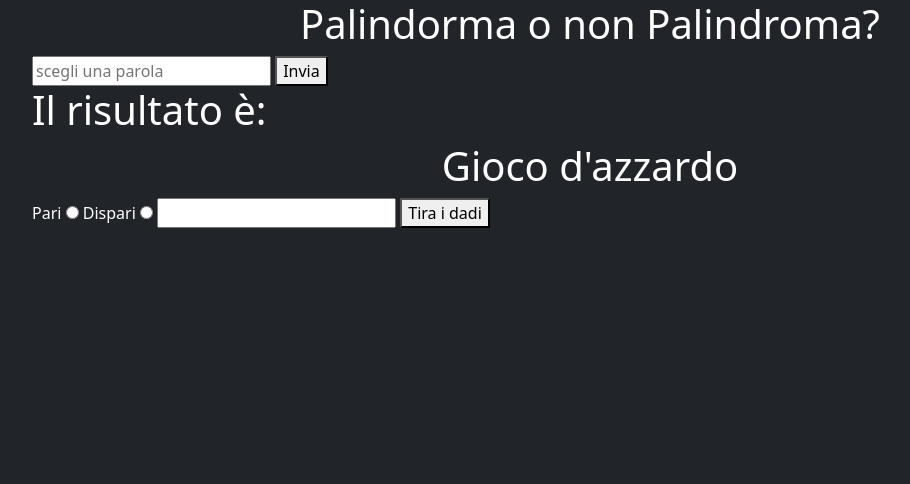
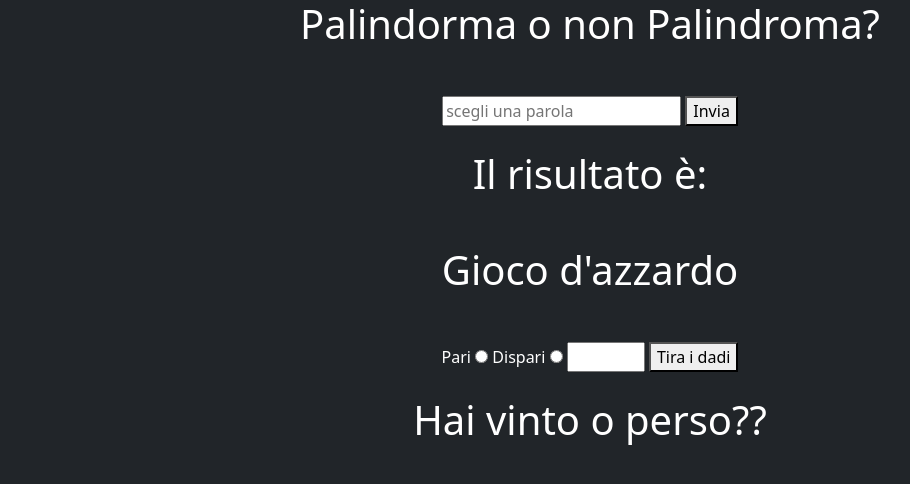
Before and after one commit to NicholasBuiatti/js-paliedispari, a plain HTML site: page index.html in a window 1280 px wide. Shown: the whole page, without its empty margins (50-960 px from the left). Drawn offline with nearby package versions, Linux system fonts and the light colour scheme.

Commit message:
fixato un paio di risposte sull'innerHTML e sistemazione del layout (molto brutto ma non ho fantasia)

```diff
--- a/index.html
+++ b/index.html
@@ -13,26 +13,32 @@
     <!-- inizio pagina -->
     <div>
         <h1 class="text-white text-center">Palindorma o non Palindroma?</h1>
-        <div class="container">
-            <form action="">
+        <div class="container text-center">
+            <form action="" class="mt-5">
                 <input type="text" id="wordAdd" placeholder="scegli una parola" required>
                 <button id="checkVar">Invia</button>
             </form>
             <div>
-                <h1 class="text-white">Il risultato è: <span id="result"></span></h1>
+                <h1 class="text-white mt-4">Il risultato è:
+                    <span class="text-white" id="result"></span>
+                </h1>
             </div>
         </div>
-        <h1 class="text-white text-center">Gioco d'azzardo</h1>
-        <div class="container">
-            <form action="" id="dadiForm">
+        <h1 class="text-white text-center mt-5">Gioco d'azzardo</h1>
+        <div class="container text-center">
+            <form action="" id="dadiForm" class="mt-5">
                 <label for="pari" class="text-white">Pari</label>
                 <input type="radio" name="EvenOrOdd" id="pari">
                 <label for="dispari" class="text-white">Dispari</label>
                 <input type="radio" name="EvenOrOdd" id="dispari">
 
-                <input type="number" id="numAdd" required>
+                <input class="text-center" type="number" id="numAdd" required max = 5 min = 1>
                 <button id="dadiBtn">Tira i dadi</button>
             </form>
+            <div class="mt-4">
+                <h1 class="text-white">Hai vinto o perso??</h1>
+                <span class="text-white" id="resultDadi"></span>
+            </div>
         </div>
     </div>
 
--- a/js/script.js
+++ b/js/script.js
@@ -51,6 +51,7 @@ myform.addEventListener('submit', function (prevenzione) {
 //             GIOCO D'AZZARDO
 
 const dadiForm = document.getElementById('dadiForm');
+const resultDadi = document.getElementById('resultDadi');
 
 dadiForm.addEventListener('submit', function (prevenzione) {
     prevenzione.preventDefault();
@@ -74,14 +75,18 @@ dadiForm.addEventListener('submit', function (prevenzione) {
 
     //Dichiariamo chi ha vinto.
     if (odd == false && even == false) {
+        resultDadi.innerHTML = 'Nullo! seleziona prima pari o dispari!';
         console.log('Null');
     } else {
         if (EvenOrOdd(numSomma) == 'pari' && even == true) {
+            resultDadi.innerHTML = `<i class="fa-solid fa-check"></i>Il Robot ha buttato ${numRobot} e la somma fa ${numSomma}! Hai vinto con pari`;
             console.log('hai vinto con pari')
         } else if (EvenOrOdd(numSomma) == 'dispari' && odd == true) {
+            resultDadi.innerHTML = `<i class="fa-solid fa-check"></i>Il Robot ha buttato ${numRobot} e la somma fa ${numSomma}! Hai vinto con pari`;
             console.log('hai vinto con dispari')
         } else {
-            console.log('hai perso')
+            resultDadi.innerHTML = `<i class="fa-solid fa-xmark"></i>Il Robot ha buttato ${numRobot} e la somma fa ${numSomma}! Hai perso`;
+            console.log(`hai perso`)
         }
     }
 })
```
